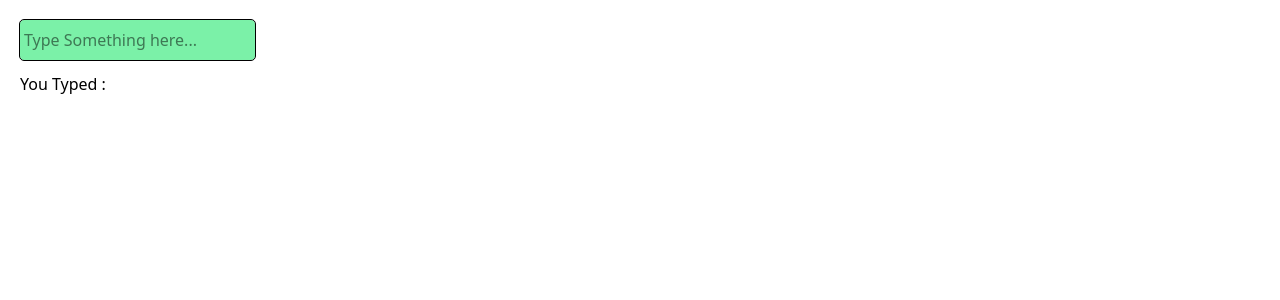
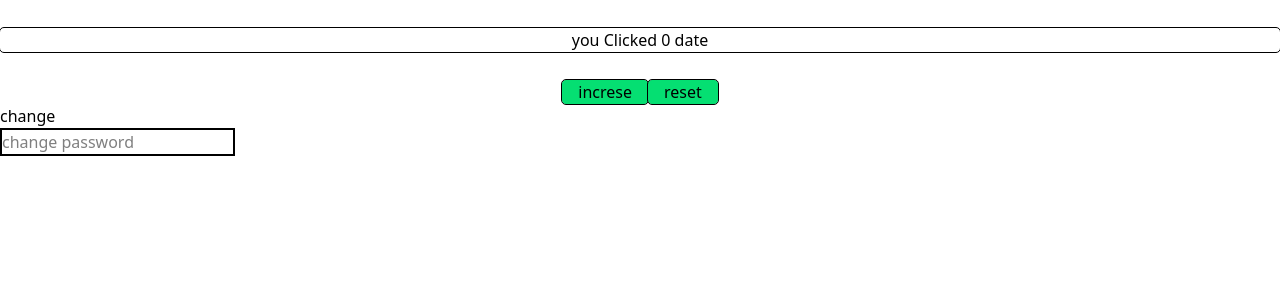
Before and after one commit to mansoorkhoshal/Hooks_Practice, a React (Vite) app: page / in a window 1280 px wide. Shown: the top 300 px of the page. Built offline with nearby package versions, Linux system fonts and the light colour scheme.

Commit message:
Some advance Practice

```diff
--- a/src/App.jsx
+++ b/src/App.jsx
@@ -1,9 +1,11 @@
 import React, { useState } from "react";
 
 const App = () => {
-  // const [count, setCount] = useState(0);
+  const [count, setCount] = useState(0);
 
   const [inputValue, setInputValue] = useState("");
+  const [input,setinput]= useState("")
+
 
   return (
     // <div>
@@ -13,15 +15,28 @@ const App = () => {
 
     // </div>
 
-    <div className="p-5">
-      <input
-        className="bg-green-300 py-2 pl-1 mb-3 outline rounded"
-        type="text" placeholder="Type Something here..." value={inputValue} onChange={(e) => setInputValue(e.target.value)}
-      />
-      <p>
-        You Typed : <strong>{inputValue}</strong>
-      </p>
-    </div>
+    // <div className="p-5">
+    //   <input
+    //     className="bg-green-300 py-2 pl-1 mb-3 outline rounded"
+    //     type="text" placeholder="Type Something here..." value={inputValue} onChange={(e) => setInputValue(e.target.value)}
+    //   />
+    //   <p>
+    //     You Typed : <strong>{inputValue}</strong>
+    //   </p>
+    // </div>
+<dir>
+    <div className="text-center">
+      <p className="outline rounded px-4 bg-white-400 mt-7  "> you Clicked {count} date</p>
+      <button onClick={()=>setCount(count-1)}className="outline rounded px-4 bg-green-400 mt-7">increse</button>
+      <button onClick={()=>setCount(count*0)}className="outline rounded px-4 bg-green-400 ">reset</button>
+      </div>
+    <div>
+      <p> change{input}</p>
+<input className="border-2" type="text" placeholder="change password" value={input} onChange={(e)=>setInputValue(e.target.value)}/>
+</div>
+</dir>
+
+
   );
 };
 
```
